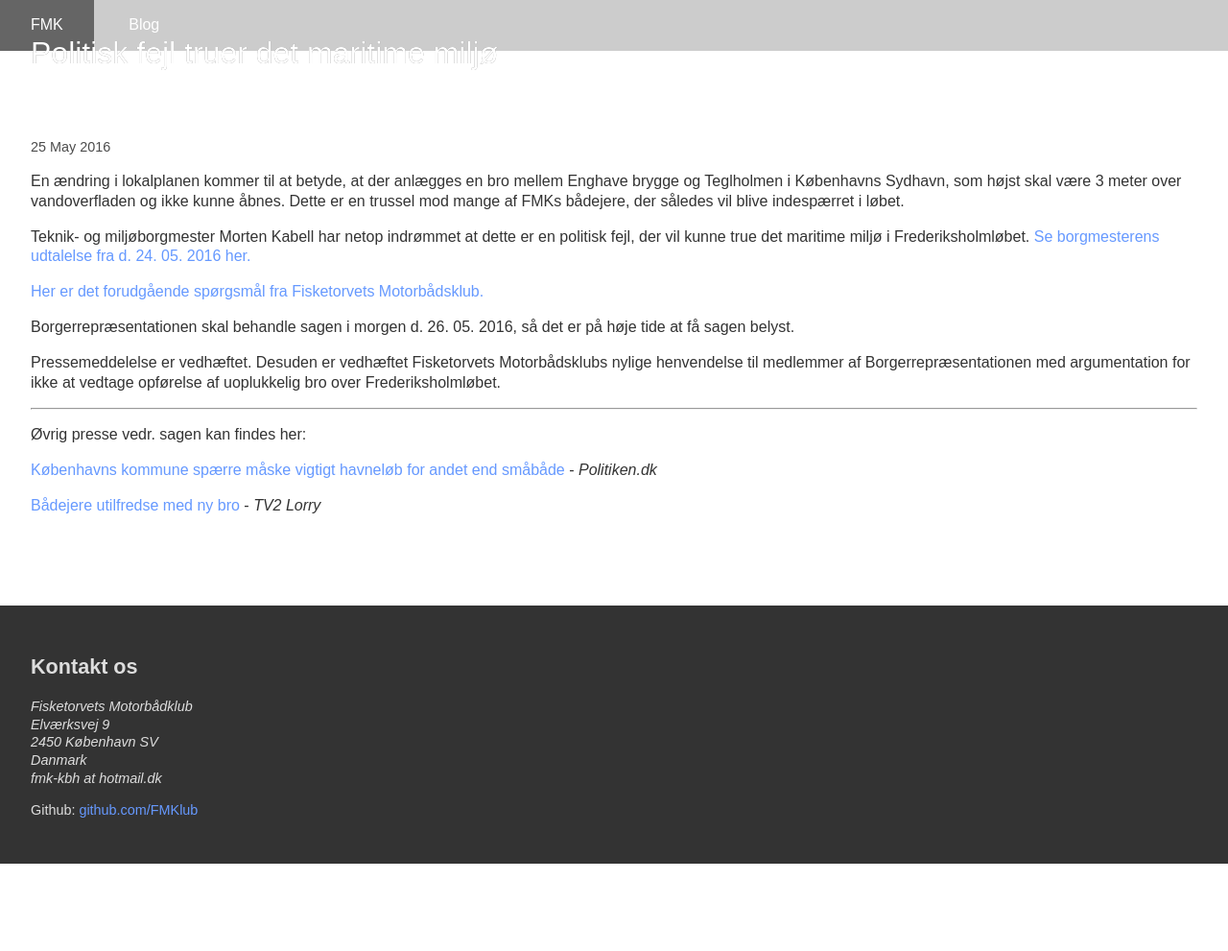
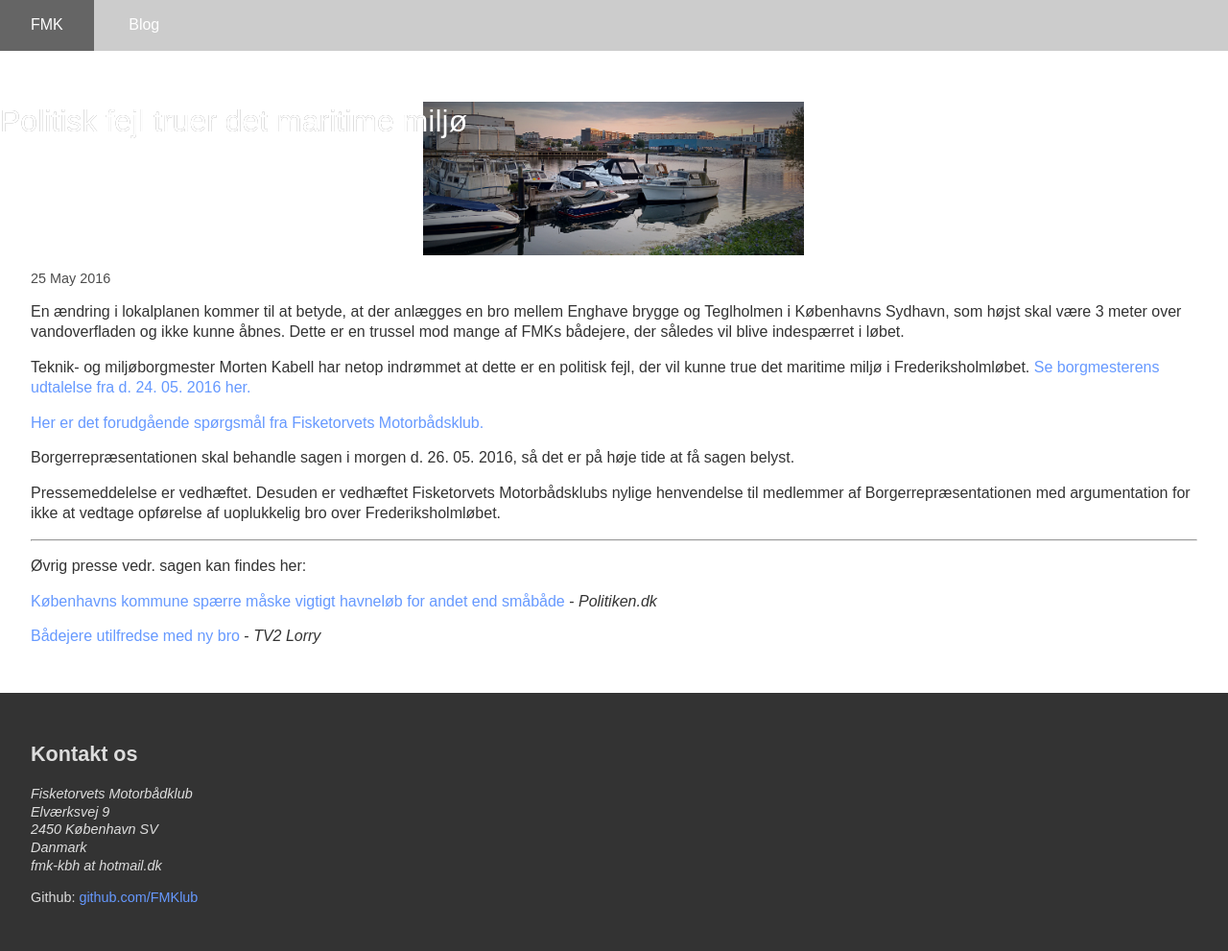
Before and after one commit to fisketorvetsmotorbaadklub/fisketorvetsmotorbaadklub.github.io, a Jekyll site: the page built from index.html, in a window 1280 px wide. Shown: the whole page at 96% size. Built offline with Jekyll 4.4.1, drawn with Linux system fonts in a browser that asks for light colours; before the commit the page ends 900 px from its top, so only the background shows below that.

Commit message:
Update main.css

```diff
--- a/css/main.css
+++ b/css/main.css
@@ -56,13 +56,10 @@ footer {
   background-repeat: no-repeat;
   background-position: center center;
   background-size: auto 100%;
+  min-height: 10rem;
 }
 
 .nice-header--title {
-  position: absolute;
-  bottom: 2rem;
-  left: 2rem;
-  z-index: 2;
   display: block;
   color: #fff;
   font-weight: normal;
```
